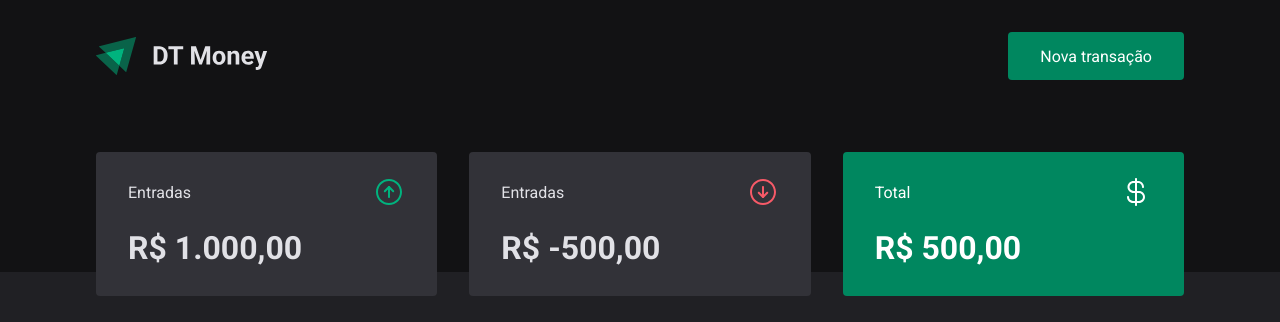
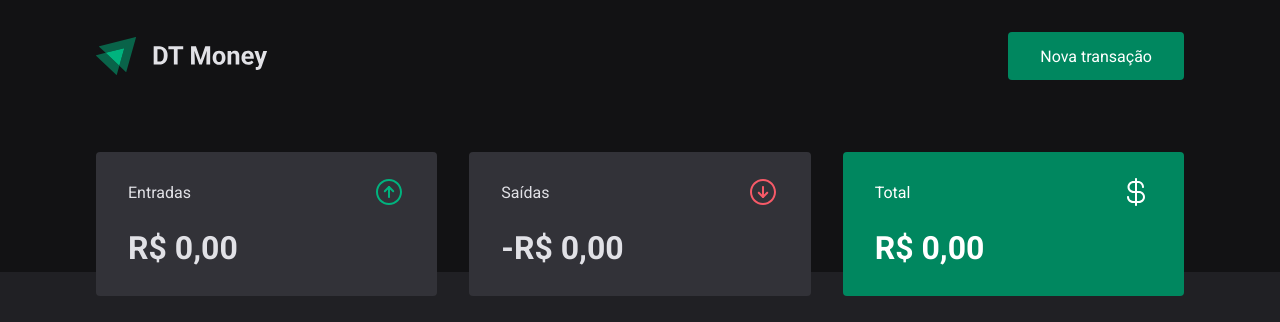
Before and after one commit to herbert366/aprendendoReact, a React (Create React App) app in the folder dtmoney/: page / in a window 1280 px wide. Shown: the top 322 px of the page. Built offline with nearby package versions, Linux system fonts and the light colour scheme; no server answers; what miragejs would draw is missing.

Commit message:
summary pegando tudo pegando hehe

```diff
--- a/dtmoney/src/components/Summary/index.tsx
+++ b/dtmoney/src/components/Summary/index.tsx
@@ -1,13 +1,37 @@
+import { UseTransactions } from '../../hooks/useTransactions'
+
 import incomeImg from '../../assets/income.svg'
 import outcomeImg from '../../assets/outcome.svg'
 import totalImg from '../../assets/total.svg'
-import { UseTransactions } from '../../hooks/useTransactions'
 
 import { Container } from './style'
 
 export function Summary() {
   const { transactions } = UseTransactions()
-  console.log(transactions)
+
+  const summary = transactions.reduce(
+    (acc, transaction) => {
+      if (transaction.type === 'deposit') {
+        acc.deposits = Number(acc.deposits)
+        acc.deposits += transaction.amount
+        acc.total += transaction.amount
+      } else {
+        acc.withdraws = Number(acc.withdraws)
+        acc.withdraws += transaction.amount
+        acc.total -= transaction.amount
+        console.log(acc.total)
+        console.log(typeof acc.withdraws)
+        console.log(transaction.amount)
+      }
+      return acc
+    },
+    {
+      deposits: 0,
+      withdraws: 0,
+      total: 0,
+    }
+  )
+
   return (
     <Container>
       <div>
@@ -15,21 +39,37 @@ export function Summary() {
           <p>Entradas</p>
           <img src={incomeImg} alt="income img" />
         </header>
-        <strong>R$ 1.000,00</strong>
+        <strong>
+          {new Intl.NumberFormat('pt-BR', {
+            style: 'currency',
+            currency: 'BRL',
+          }).format(summary.deposits)}
+        </strong>
       </div>
       <div>
         <header>
-          <p>Entradas</p>
+          <p>Saídas</p>
           <img src={outcomeImg} alt="outcome img" />
         </header>
-        <strong>R$ -500,00</strong>
+        <strong>
+          -
+          {new Intl.NumberFormat('pt-BR', {
+            style: 'currency',
+            currency: 'BRL',
+          }).format(summary.withdraws)}
+        </strong>
       </div>
       <div className="highligh-background">
         <header>
           <p>Total</p>
           <img src={totalImg} alt="total img" />
         </header>
-        <strong>R$ 500,00</strong>
+        <strong>
+          {new Intl.NumberFormat('pt-BR', {
+            style: 'currency',
+            currency: 'BRL',
+          }).format(summary.total)}
+        </strong>
       </div>
     </Container>
   )
```
